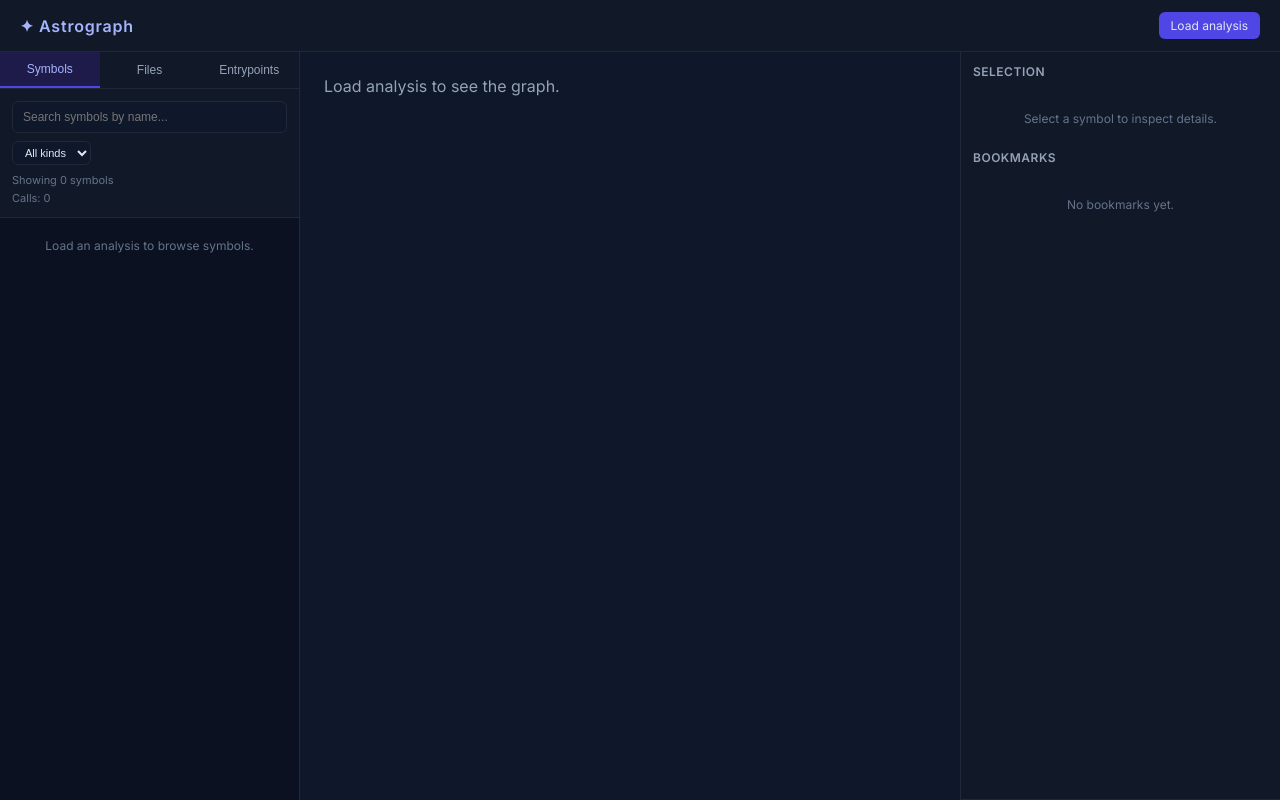
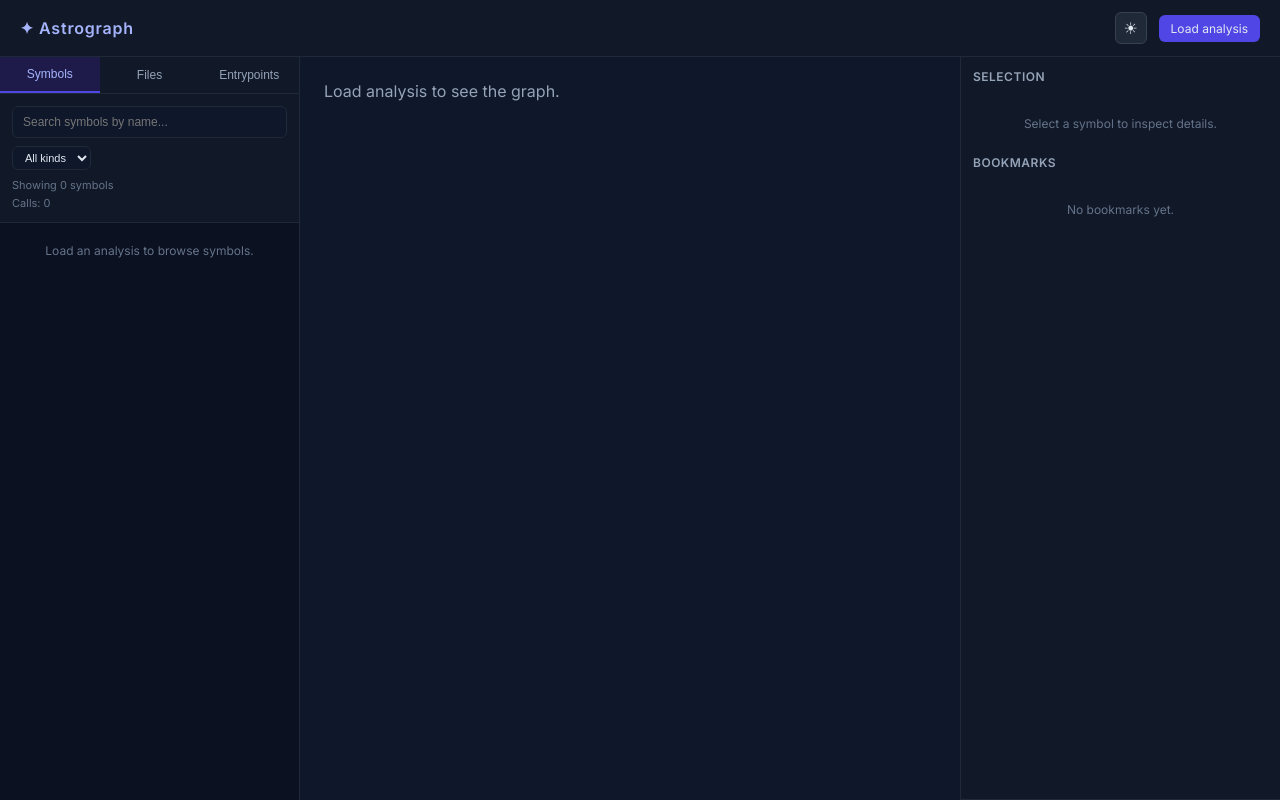
Before and after one commit to hashsoft7/Astrograph, a React (Vite) app in the folder apps/astrograph-ui/: page / in a window 1280 px wide. Built offline with nearby package versions, Linux system fonts and the light colour scheme.

Commit message:
feat(ui): add theme toggle with localStorage persistence

```diff
--- a/apps/astrograph-ui/src/App.tsx
+++ b/apps/astrograph-ui/src/App.tsx
@@ -6,12 +6,22 @@ import GraphView from "./components/GraphView";
 import Sidebar from "./components/Sidebar";
 import BookmarksPanel from "./components/BookmarksPanel";
 import ProgressBar, { type AnalysisProgress } from "./components/ProgressBar";
+import ThemeToggle, { type Theme } from "./components/ThemeToggle";
 import { useAnalysisStore } from "./state/store";
 import { AnalysisResult, CURRENT_SCHEMA_VERSION } from "./types";
 import {
   isSchemaVersionCompatible,
   validateAnalysisResult,
 } from "./validation";
+
+const THEME_STORAGE_KEY = "astrograph-theme";
+
+function getInitialTheme(): Theme {
+  if (typeof window === "undefined") return "dark";
+  const stored = localStorage.getItem(THEME_STORAGE_KEY);
+  if (stored === "light" || stored === "dark") return stored;
+  return "dark";
+}
 
 const ANALYSIS_PROGRESS_EVENT = "analysis-progress";
 
@@ -25,6 +35,12 @@ const App = () => {
   const [isAnalyzing, setIsAnalyzing] = useState(false);
   const [analysisProgress, setAnalysisProgress] =
     useState<AnalysisProgress | null>(null);
+  const [theme, setTheme] = useState<Theme>(getInitialTheme);
+
+  useEffect(() => {
+    document.documentElement.setAttribute("data-theme", theme);
+    localStorage.setItem(THEME_STORAGE_KEY, theme);
+  }, [theme]);
 
   const loadAnalysisFromText = async (raw: string) => {
     try {
@@ -189,6 +205,7 @@ const App = () => {
       <header className="app-header">
         <div className="logo">✦ Astrograph</div>
         <div className="header-actions">
+          <ThemeToggle theme={theme} onThemeChange={setTheme} />
           {isTauri && (
             <button
               type="button"
--- /dev/null
+++ b/apps/astrograph-ui/src/components/ThemeToggle.tsx
@@ -0,0 +1,36 @@
+type Theme = "dark" | "light";
+
+type ThemeToggleProps = {
+  theme: Theme;
+  onThemeChange: (theme: Theme) => void;
+};
+
+const ThemeToggle = ({ theme, onThemeChange }: ThemeToggleProps) => {
+  const toggle = () => {
+    const next: Theme = theme === "dark" ? "light" : "dark";
+    onThemeChange(next);
+  };
+
+  return (
+    <button
+      type="button"
+      className="theme-toggle"
+      onClick={toggle}
+      title={theme === "dark" ? "Switch to light theme" : "Switch to dark theme"}
+      aria-label={theme === "dark" ? "Switch to light theme" : "Switch to dark theme"}
+    >
+      {theme === "dark" ? (
+        <span className="theme-toggle-icon" aria-hidden="true">
+          ☀
+        </span>
+      ) : (
+        <span className="theme-toggle-icon" aria-hidden="true">
+          ☽
+        </span>
+      )}
+    </button>
+  );
+};
+
+export default ThemeToggle;
+export type { Theme };
--- a/apps/astrograph-ui/src/main.tsx
+++ b/apps/astrograph-ui/src/main.tsx
@@ -3,6 +3,11 @@ import ReactDOM from "react-dom/client";
 import App from "./App";
 import { ErrorBoundary } from "./components/ErrorBoundary";
 import "./styles.css";
+
+const savedTheme = localStorage.getItem("astrograph-theme");
+if (savedTheme === "light" || savedTheme === "dark") {
+  document.documentElement.setAttribute("data-theme", savedTheme);
+}
 
 ReactDOM.createRoot(document.getElementById("root")!).render(
   <React.StrictMode>
--- a/apps/astrograph-ui/src/styles.css
+++ b/apps/astrograph-ui/src/styles.css
@@ -150,6 +150,25 @@ body {
   display: flex;
   align-items: center;
   gap: 12px;
+}
+
+.theme-toggle {
+  background: var(--bg-control);
+  border: 1px solid var(--border-strong);
+  color: var(--text-primary);
+  width: 32px;
+  height: 32px;
+  border-radius: 6px;
+  cursor: pointer;
+  font-size: 16px;
+  display: flex;
+  align-items: center;
+  justify-content: center;
+  transition: all 0.15s;
+}
+
+.theme-toggle:hover {
+  background: var(--bg-control-hover);
 }
 
 .header-meta {
```
